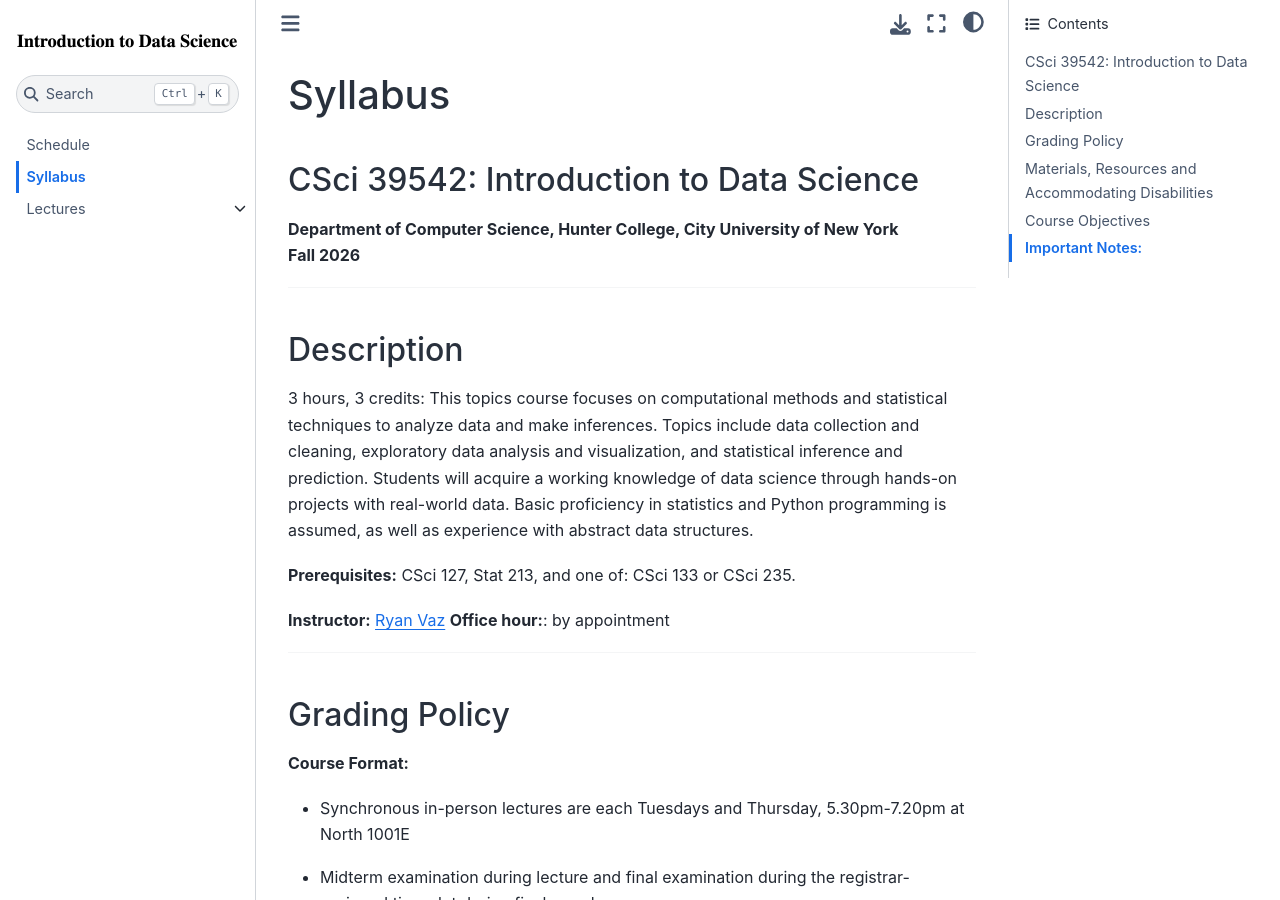
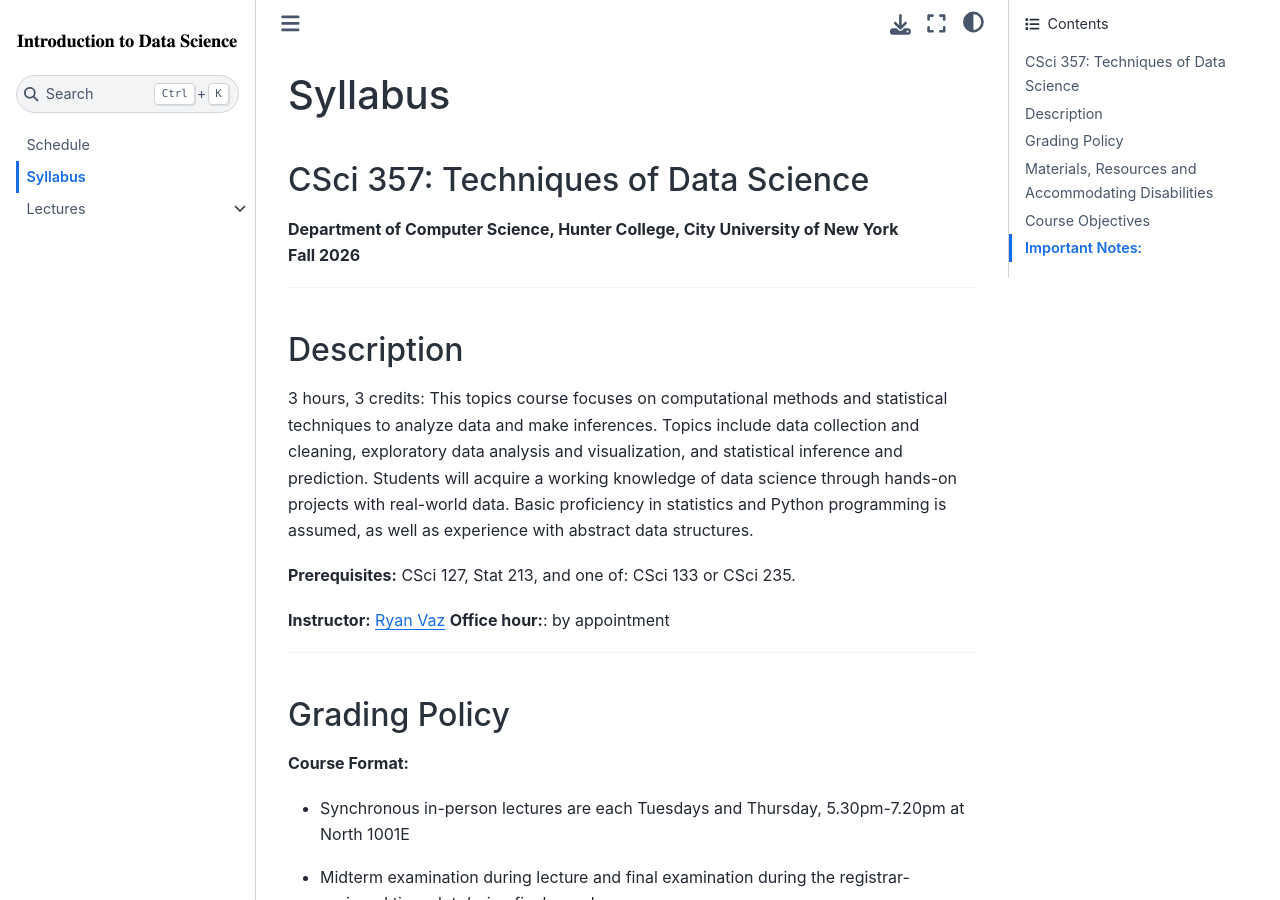
Before and after one commit to Sacredfuel/data-science-sp26, a Jupyter Book: the page built from notebooks/syllabus.md, in a window 1280 px wide and 900 px high. Built offline with Jupyter Book 1.0.4 settings and Sphinx 7.4.7 and the Sphinx Book theme 1.1.4, drawn with Linux system fonts in a browser that asks for light colours; pages that are not in the unit, such as notebooks, are missing from menus.

Commit message:
Fall update

```diff
--- a/notebooks/syllabus.md
+++ b/notebooks/syllabus.md
@@ -1,6 +1,6 @@
 # Syllabus
 
-## CSci 39542: Introduction to Data Science
+## CSci 357: Techniques of Data Science
 
 **Department of Computer Science, Hunter College, City University of New York**
 **Fall 2026**
```
Also changed, not shown: notebooks/home.md (+1 -1 lines).
